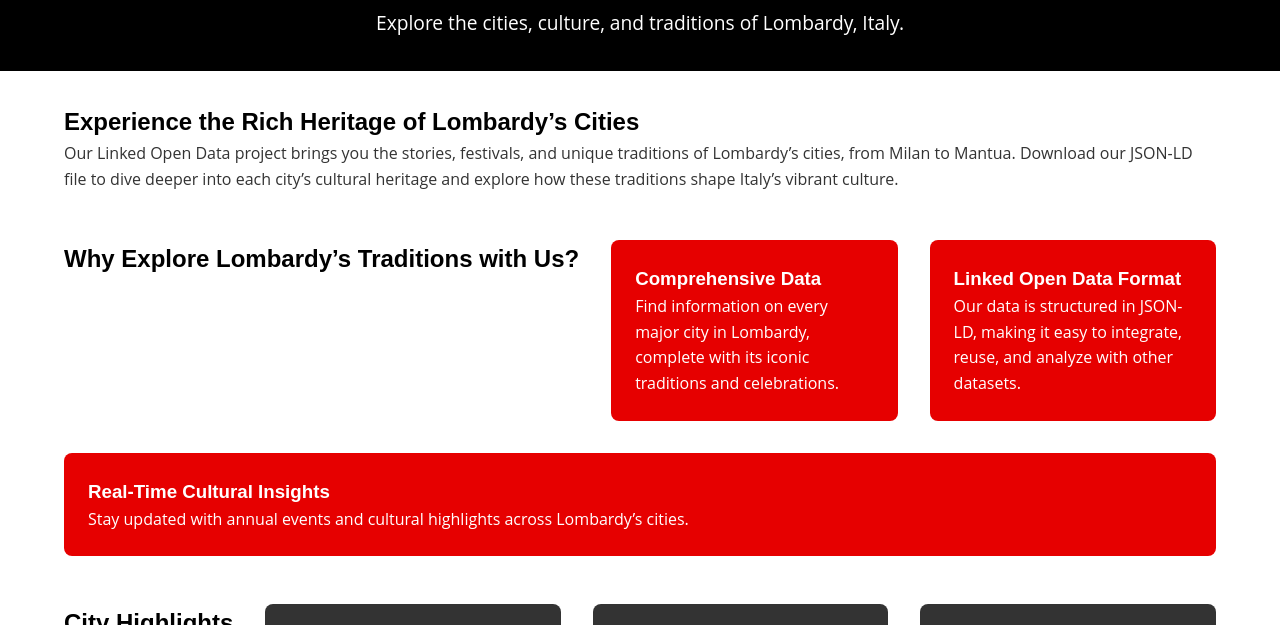
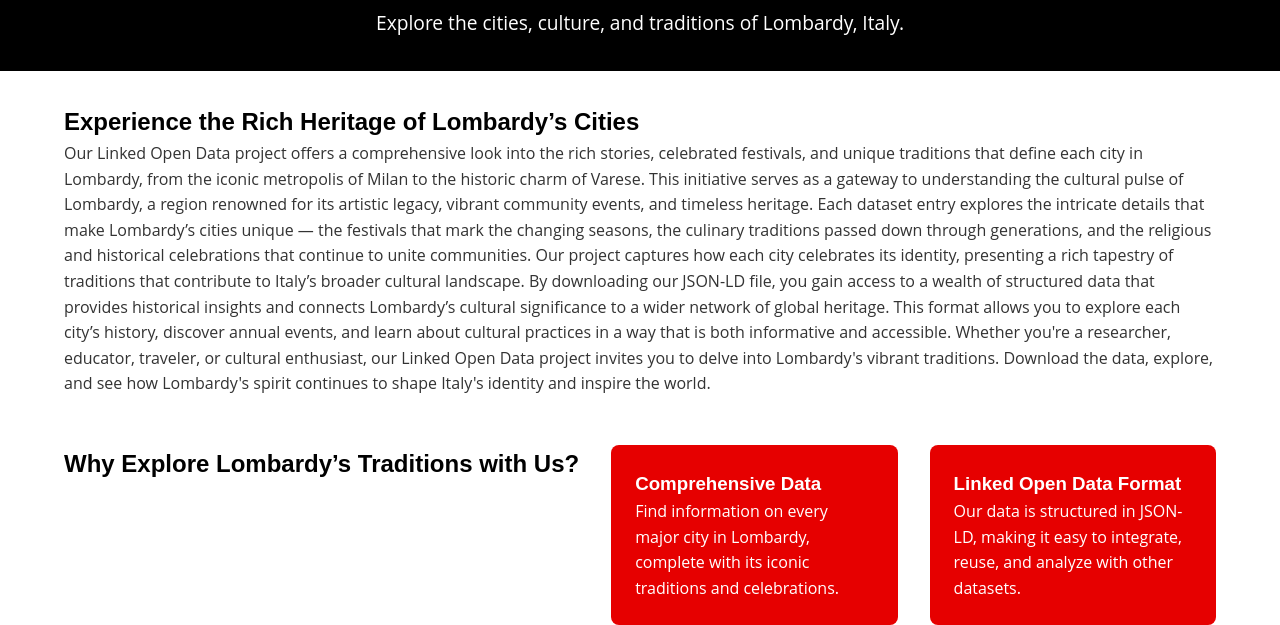
Before and after one commit to ObafemiY/Pavia-Fortifications-research, a plain HTML site: page index.html in a window 1280 px wide. Shown: the part 108-733 px from the top of the page. Drawn offline with Linux system fonts and the light colour scheme.

Commit message:
Update index.html

```diff
--- a/index.html
+++ b/index.html
@@ -152,7 +152,13 @@
     <!-- Introduction Section -->
     <section class="introduction">
         <h2>Experience the Rich Heritage of Lombardy’s Cities</h2>
-        <p>Our Linked Open Data project brings you the stories, festivals, and unique traditions of Lombardy’s cities, from Milan to Mantua. Download our JSON-LD file to dive deeper into each city’s cultural heritage and explore how these traditions shape Italy’s vibrant culture.</p>
+        <p>Our Linked Open Data project offers a comprehensive look into the rich stories, celebrated festivals, and unique traditions that define each city in Lombardy, from the iconic metropolis of Milan to the historic charm of Varese. This initiative serves as a gateway to understanding the cultural pulse of Lombardy, a region renowned for its artistic legacy, vibrant community events, and timeless heritage.
+
+Each dataset entry explores the intricate details that make Lombardy’s cities unique — the festivals that mark the changing seasons, the culinary traditions passed down through generations, and the religious and historical celebrations that continue to unite communities. Our project captures how each city celebrates its identity, presenting a rich tapestry of traditions that contribute to Italy’s broader cultural landscape.
+
+By downloading our JSON-LD file, you gain access to a wealth of structured data that provides historical insights and connects Lombardy’s cultural significance to a wider network of global heritage. This format allows you to explore each city’s history, discover annual events, and learn about cultural practices in a way that is both informative and accessible.
+
+Whether you're a researcher, educator, traveler, or cultural enthusiast, our Linked Open Data project invites you to delve into Lombardy's vibrant traditions. Download the data, explore, and see how Lombardy's spirit continues to shape Italy's identity and inspire the world.</p>
     </section>
 
     <!-- Features Section -->
```
